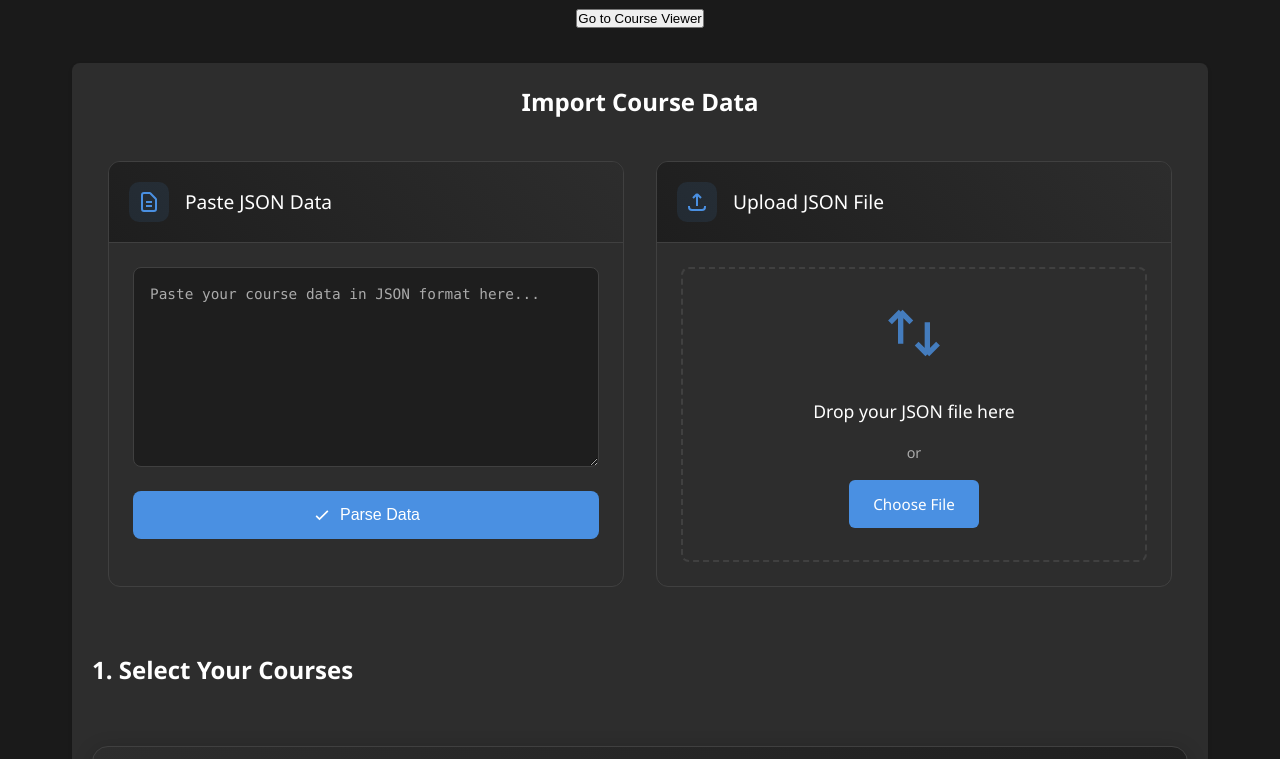
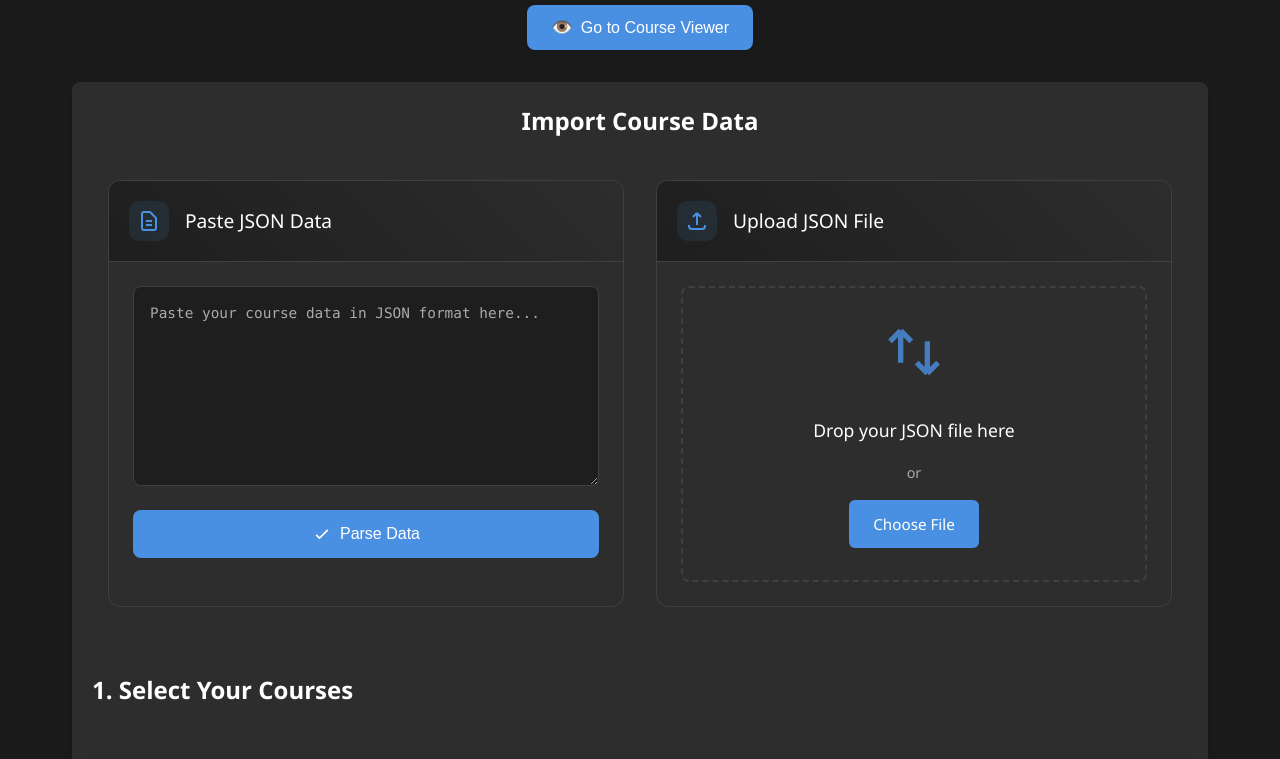
Before and after one commit to JK-c66/IU_courses_optim, a plain HTML site: page page2/scheduler.html in a window 1280 px wide. Shown: the part 107-866 px from the top of the page. Drawn offline with Linux system fonts and the light colour scheme.

Commit message:
just button

```diff
--- a/page2/scheduler.css
+++ b/page2/scheduler.css
@@ -1821,3 +1821,45 @@ nav a:hover {
     transform: translateY(-50%);
     box-shadow: 0 2px 8px rgba(var(--accent-rgb), 0.3);
 }
+
+/* Viewer Button Styles */
+.viewer-button {
+    display: inline-flex;
+    align-items: center;
+    gap: 8px;
+    padding: 12px 24px;
+    background: var(--accent-color);
+    color: white;
+    border: none;
+    border-radius: 8px;
+    font-size: 1rem;
+    font-weight: 500;
+    cursor: pointer;
+    transition: all 0.3s ease;
+    box-shadow: 0 2px 4px rgba(0, 0, 0, 0.1);
+}
+
+.viewer-button::before {
+    content: '👁️';
+    font-size: 1.1em;
+}
+
+.viewer-button:hover {
+    background: var(--accent-hover);
+    transform: translateY(-2px);
+    box-shadow: 0 4px 8px rgba(0, 0, 0, 0.2);
+}
+
+.viewer-button:active {
+    transform: translateY(0);
+    box-shadow: 0 2px 4px rgba(0, 0, 0, 0.1);
+}
+
+@media (max-width: 767px) {
+    .viewer-button {
+        width: 100%;
+        justify-content: center;
+        padding: 14px 20px;
+        font-size: 1.1rem;
+    }
+}
```
